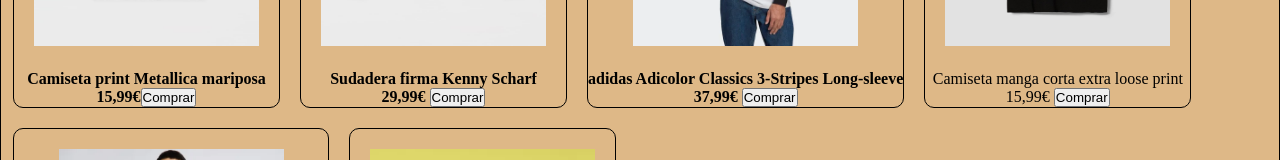
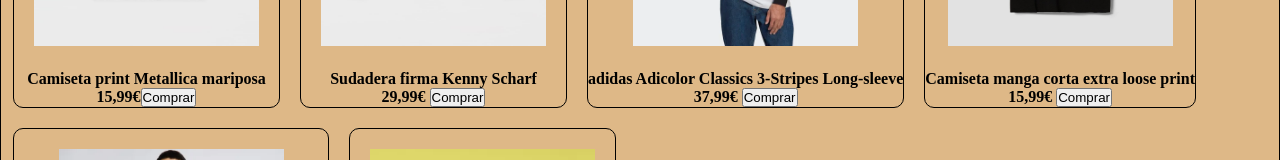
Before and after one commit to KevinB00/Trabajo_lenguajes, a plain HTML site: page ropaHombre.html in a window 1280 px wide. Shown: the part 477-637 px from the top of the page. Drawn offline with Linux system fonts and the light colour scheme.

Commit message:
Update ropaHombre.html

```diff
--- a/ropaHombre.html
+++ b/ropaHombre.html
@@ -63,7 +63,7 @@
                         <td>
                             <img src="img/rH9.png">
                             <br>
-                            <p><b></b>Camiseta manga corta extra loose print<br>
+                            <p><b>Camiseta manga corta extra loose print<br>
                             15,99€ <button onclick="document.location='https://www.bershka.com/es/camiseta-manga-corta-extra-loose-print-c0p110491314.html?colorId=800&stylismId=1'">Comprar</button>
                             </b></p>
                         </td>
```
